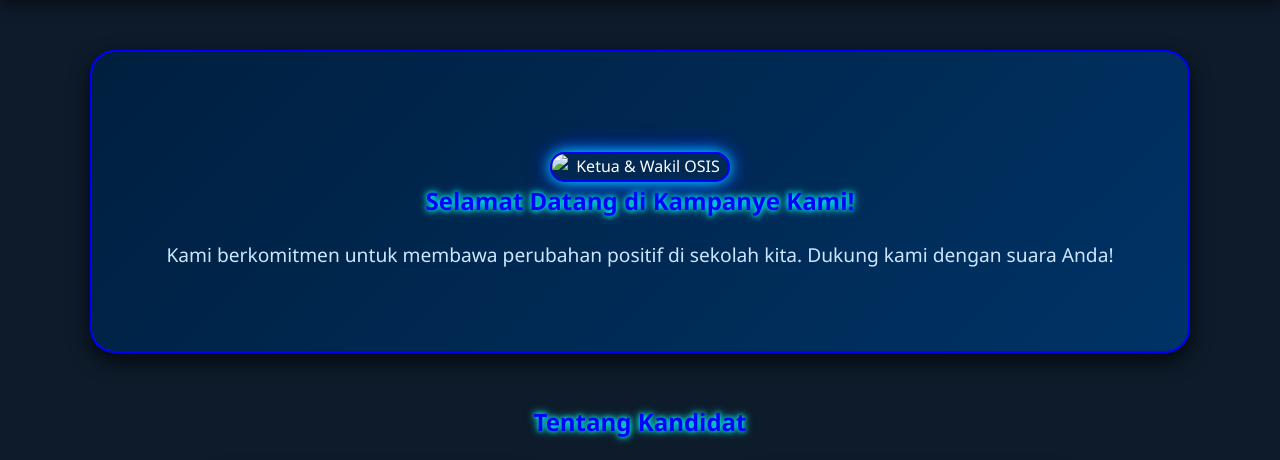
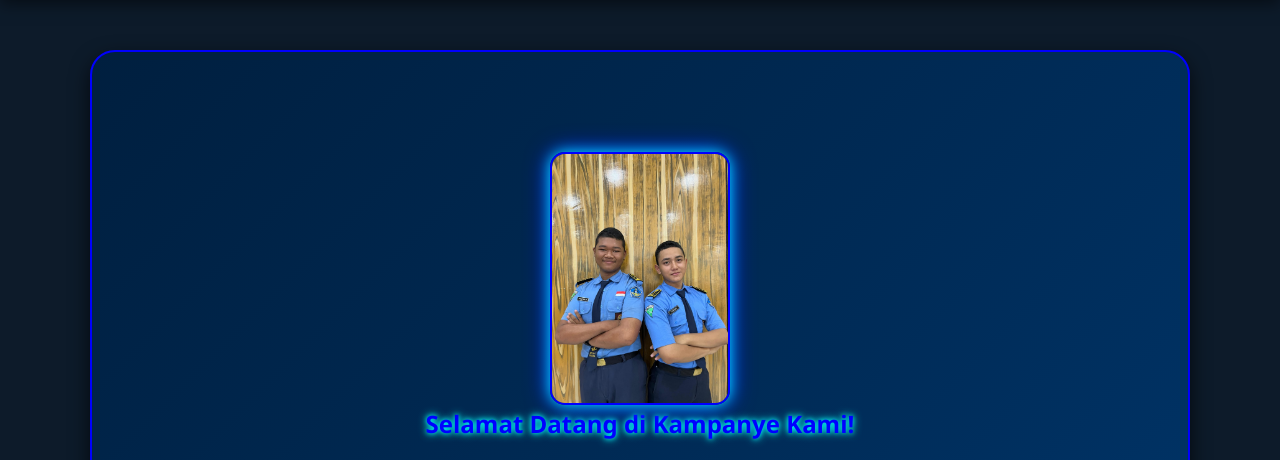
Before and after one commit to habilwahyudi56-hash/love, a plain HTML site: page index.html in a window 1280 px wide. Shown: the part 307-767 px from the top of the page. Drawn offline with Linux system fonts and the light colour scheme.

Commit message:
index.html

```diff
--- a/index.html
+++ b/index.html
@@ -173,7 +173,7 @@ footer {
 
 <section id="home" class="hero">
     <div class="hero-photo">
-        <img src="foto-ketua-wakil.jpg" alt="Ketua & Wakil OSIS">
+        <img src="IMG-20251008-WA0004.jpg" alt="Ketua & Wakil OSIS">
     </div>
     <h2>Selamat Datang di Kampanye Kami!</h2>
     <p>Kami berkomitmen untuk membawa perubahan positif di sekolah kita. Dukung kami dengan suara Anda!</p>
```
